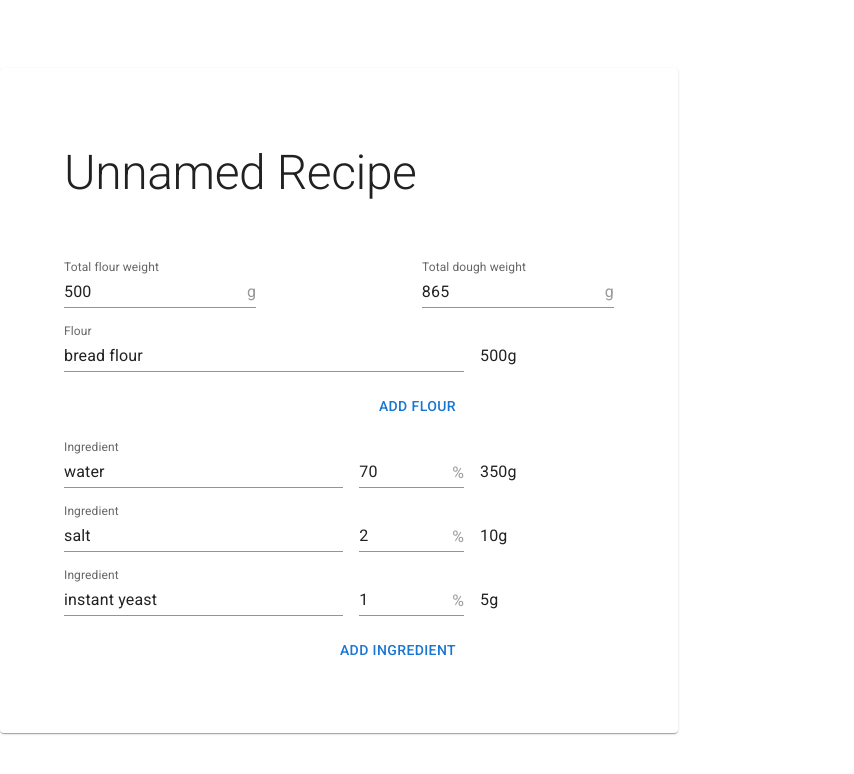
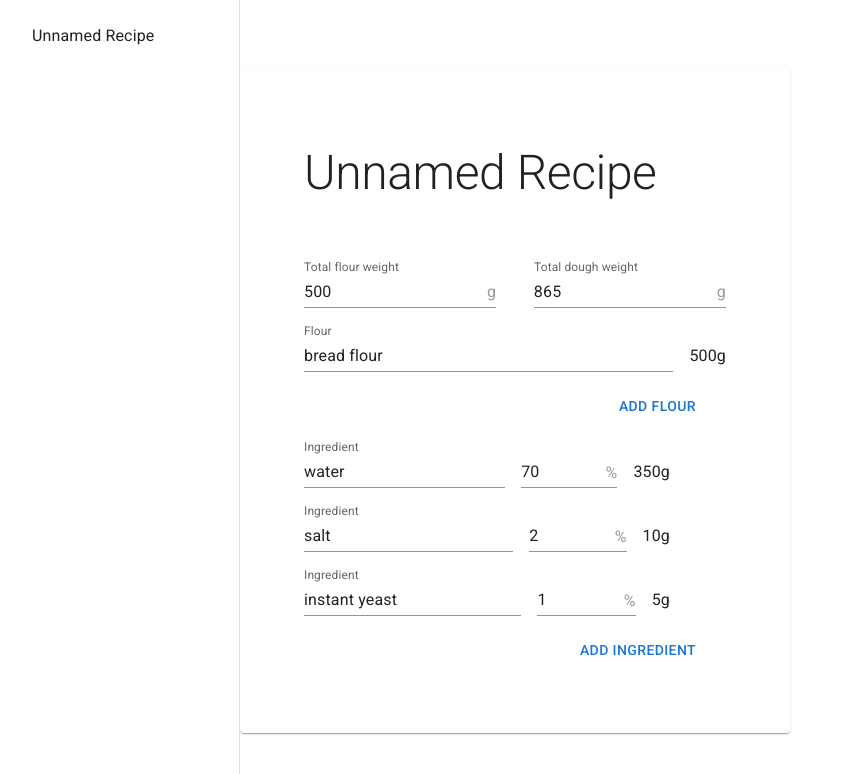
Before and after one commit to mrhanna/bread-calculator, a React (Vite) app: page / in a window 1280 px wide. Shown: the top 774 px of the page, without its empty margins (0-854 px from the left). Built offline with nearby package versions, Linux system fonts and the light colour scheme; some icons are missing.

Commit message:
Added a RecipeList drawer

```diff
--- a/src/components/Editor.tsx
+++ b/src/components/Editor.tsx
@@ -1,5 +1,27 @@
+import Box from '@mui/material/Box';
 import RecipeEditorPane from './recipeEditor/RecipeEditorPane';
+import Drawer from '@mui/material/Drawer';
+import RecipeListPanel from './recipeListPanel/RecipeListPanel';
 
 export default function Editor() {
-  return <RecipeEditorPane />;
+  return (
+    <Box sx={{ display: 'flex', flex: 'row', flexShrink: 0 }}>
+      <Drawer
+        variant="permanent"
+        anchor="left"
+        sx={{
+          width: 240,
+          '& .MuiDrawer-paper': {
+            width: 240,
+            boxSizing: 'border-box',
+          },
+        }}
+      >
+        <RecipeListPanel />
+      </Drawer>
+      <Box component="main" sx={{ flexGrow: 1 }}>
+        <RecipeEditorPane />
+      </Box>
+    </Box>
+  );
 }
--- /dev/null
+++ b/src/components/recipeListPanel/RecipeListPanel.tsx
@@ -0,0 +1,20 @@
+import Box from '@mui/material/Box';
+import List from '@mui/material/List';
+import ListItem from '@mui/material/ListItem';
+import { useAppSelector } from '../../state/hooks';
+import { selectRecipeList } from '../../state/editorSlice';
+import ListItemButton from '@mui/material/ListItemButton';
+
+export default function RecipeListPanel() {
+  const recipes = useAppSelector(selectRecipeList);
+
+  return (
+    <List>
+      {recipes.map((recipe) => (
+        <ListItem>
+          <ListItemButton>{recipe.name || 'Unnamed Recipe'}</ListItemButton>
+        </ListItem>
+      ))}
+    </List>
+  );
+}
--- a/src/main.tsx
+++ b/src/main.tsx
@@ -4,9 +4,11 @@ import './index.css';
 import Editor from './components/Editor';
 import { Provider } from 'react-redux';
 import store from './state/store';
+import CssBaseline from '@mui/material/CssBaseline';
 
 createRoot(document.getElementById('root')!).render(
   <StrictMode>
+    <CssBaseline />
     <Provider store={store}>
       <Editor />
     </Provider>
--- a/src/state/editorSlice.ts
+++ b/src/state/editorSlice.ts
@@ -134,6 +134,10 @@ export const selectRecipeIds = createSelector(selectEditor, (editor) =>
   Object.keys(editor.recipes.byId)
 );
 
+export const selectRecipeList = createSelector(selectEditor, (editor) =>
+  editor.recipes.allIds.map((id) => editor.recipes.byId[id])
+);
+
 export const selectCurrentRecipeId = createSelector(
   selectEditor,
   (editor) => editor.currentRecipeId
```
Also changed, not shown: 1 other file (tests, documents, lock files or other folders).
